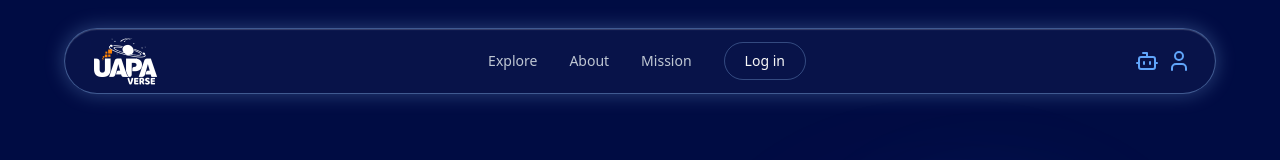
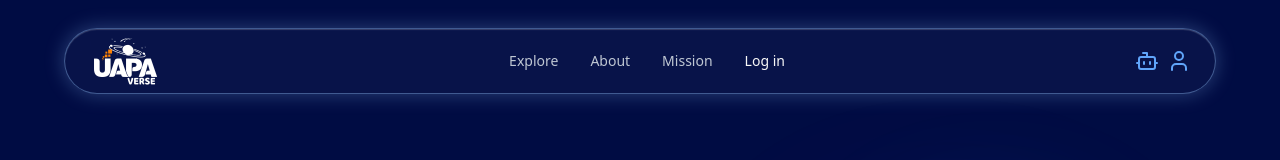
Before and after one commit to JuanRodriguez2002/FrontEnd-UAPAVerse, a Next.js app: page / in a window 1280 px wide. Shown: the top 160 px of the page. Built offline with nearby package versions, Linux system fonts and the light colour scheme.

Commit message:
cambiosn en el navbar

```diff
--- /dev/null
+++ b/app/components/NavbarLanding.tsx
@@ -0,0 +1,79 @@
+"use client"; // 1. Obligatorio al inicio del archivo para poder usar hooks de estado y rutas
+
+import { usePathname } from "next/navigation";
+import { useEffect, useState } from "react";
+
+export default function NavbarLanding() {
+  const pathname = usePathname(); // Detecta rutas como /auth/login
+  const [currentHash, setCurrentHash] = useState(""); // Detecta hashes como #about
+
+  // Escucha los cambios en el hash (#) de la URL cuando el usuario navega en la landing
+  useEffect(() => {
+    // Guarda el hash actual al cargar la página
+    setCurrentHash(window.location.hash);
+
+    const handleHashChange = () => {
+      setCurrentHash(window.location.hash);
+    };
+
+    window.addEventListener("hashchange", handleHashChange);
+    return () => window.removeEventListener("hashchange", handleHashChange);
+  }, []);
+
+  // Estilos base compartidos para los enlaces que no son botones ovalados
+  const linkBaseStyle = "text-sm font-medium transition-colors duration-300";
+
+  return (
+    <nav className="hidden md:flex items-center gap-8 text-sm font-medium text-[#bfc7d3]">
+
+      {/* LINK: Explore (#about) */}
+      <a
+        href="/"
+        className={`${linkBaseStyle} ${
+          currentHash === "/"
+            ? "text-[#98cbff] underline underline-offset-4 shadow-[0_0_15px_rgba(147,197,253,0.2)]" // Estilo si está activo
+            : "text-[#bfc7d3] hover:text-[#f7f7f7]" // Estilo normal
+        }`}
+      >
+        Explore
+      </a>
+
+      {/* LINK: About (#interests) */}
+      <a
+        href="#interests"
+        className={`${linkBaseStyle} ${
+          currentHash === "#interests"
+            ? "text-[#98cbff] underline underline-offset-4 shadow-[0_0_15px_rgba(147,197,253,0.2)]"
+            : "text-[#bfc7d3] hover:text-[#f7f7f7]"
+        }`}
+      >
+        About
+      </a>
+
+      {/* LINK: Mission (#mission) */}
+      <a
+        href="#mission"
+        className={`${linkBaseStyle} ${
+          currentHash === "#mission"
+            ? "text-[#98cbff] underline underline-offset-4 shadow-[0_0_15px_rgba(147,197,253,0.2)]"
+            : "text-[#bfc7d3] hover:text-[#f7f7f7]"
+        }`}
+      >
+        Mission
+      </a>
+
+      {/* BOTÓN OVALADO: Log in (/auth/login) */}
+      <a
+        href="/auth/login"
+        className={`${linkBaseStyle} ${
+          pathname === "/auth/login"
+            ? "border-[#98cbff] bg-[#98cbff]/20 text-[#98cbff] shadow-[0_0_20px_rgba(147,197,253,0.4)]" // Si está en el login, se ilumina en 3D
+            : "border-[#98cbff]/30 text-[#f7f7f7] hover:bg-[#98cbff]/10 hover:border-[#98cbff]/60" // Estado normal en reposo
+        }`}
+      >
+        Log in
+      </a>
+
+    </nav>
+  );
+}
--- a/app/page.tsx
+++ b/app/page.tsx
@@ -1,3 +1,5 @@
+"use client";
+
 import React from "react";
 import {
   Globe,
@@ -12,6 +14,8 @@ import {
   User
 } from "lucide-react";
 import Image from "next/image";
+
+import  NavbarLanding  from "@/app/components/NavbarLanding";
 
 export default function Home() {
   return (
@@ -31,29 +35,8 @@ export default function Home() {
               />
             </div>
           </div>
-          <nav className="hidden md:flex items-center gap-8 text-sm font-medium text-[#bfc7d3]">
-            <a href="#about" className="hover:text-[#f7f7f7] transition-colors">
-              Explore
-            </a>
-            <a
-              href="#interests"
-              className="hover:text-[#f7f7f7] transition-colors"
-            >
-              About
-            </a>
-            <a
-              href="#mission"
-              className="hover:text-[#f7f7f7] transition-colors"
-            >
-              Mission
-            </a>
-            <a
-              href="/auth/login"
-              className="px-5 py-2 border border-[#98cbff]/30 rounded-full text-[#f7f7f7] hover:bg-[#98cbff]/10 transition-all"
-            >
-              Log in
-            </a>
-          </nav>
+
+          <NavbarLanding />
 
           <div className="flex items-center gap-2 text-blue-400" >
             <Bot/>
```
